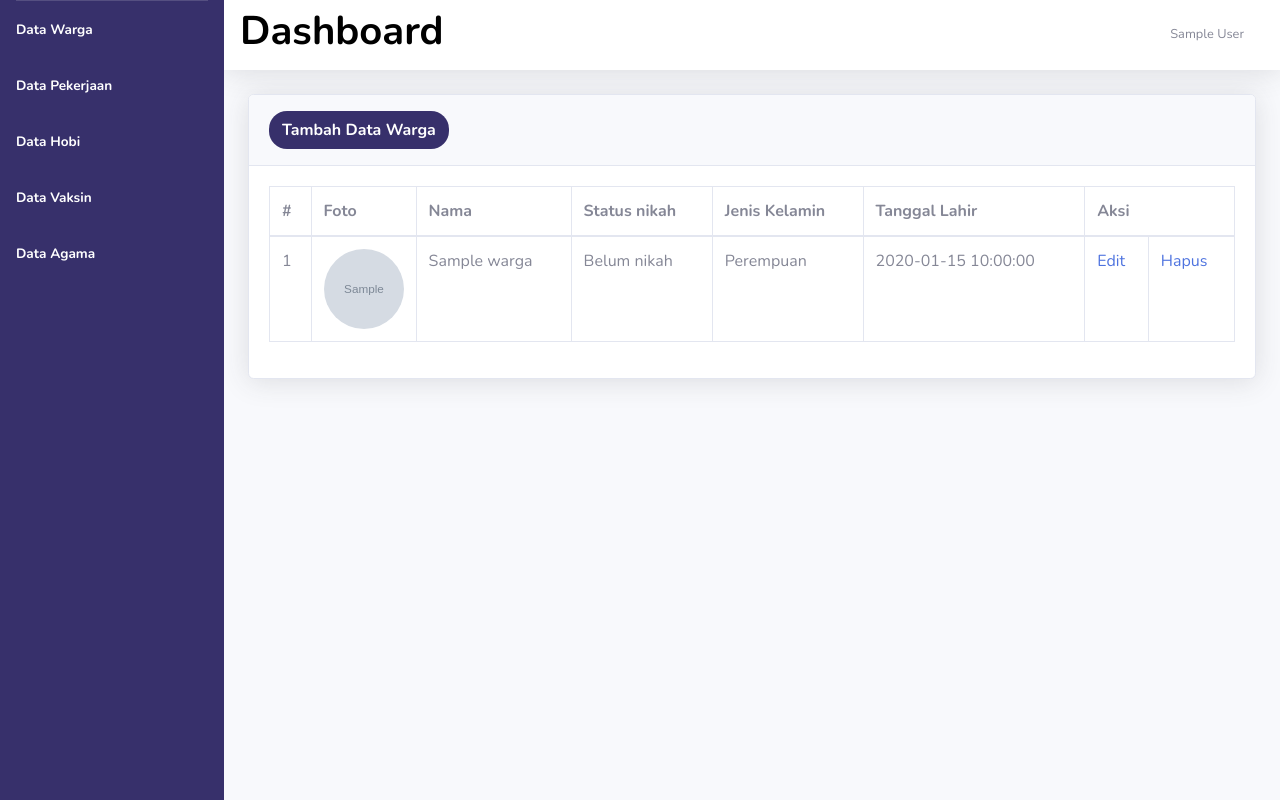
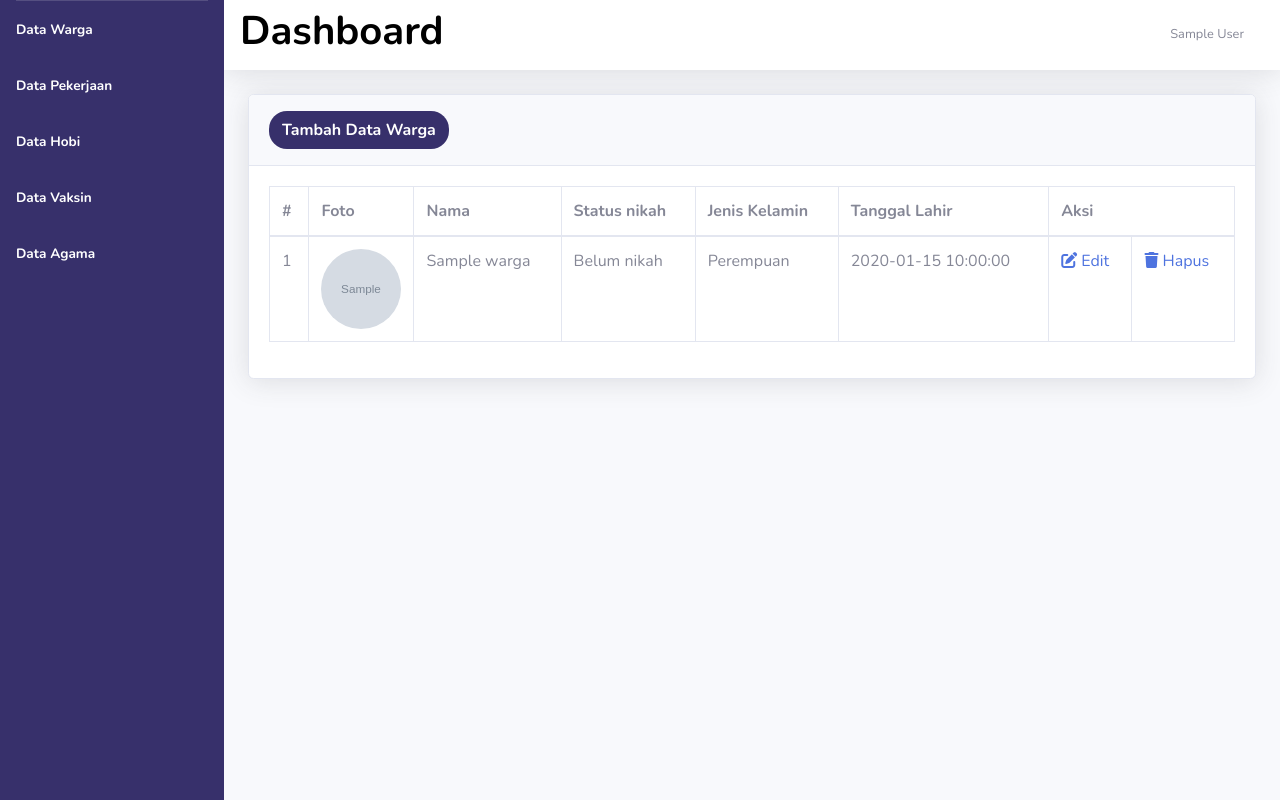
Before and after one commit to femas66/CRUD-WARGA, a PHP site: page / in a window 1280 px wide. Run offline with PHP 8.4, Linux system fonts and the light colour scheme; the visitor is signed in with stand-in values (Sample User, id 1); tables that the repository leaves empty or names only in its code hold one stand-in row (values such as "Sample post"); grey boxes marked "Sample" are stand-in pictures; some libraries are stand-ins or nearby versions.

Commit message:
Tambah icon hapus dan edit

```diff
--- a/halaman-agama.php
+++ b/halaman-agama.php
@@ -148,8 +148,8 @@ $q = $koneksi->query("SELECT * FROM agama");
                                                     <td><?= ($data['jenis_kelamin'] == 'L') ? 'Laki laki' : 'Perempuan' ?></td>
                                                     <td><?= $data['agama'] ?></td>
                                                     <td><?= $data['agama_sebelumnya'] ?></td>
-                                                    <td><a href="edit-agama.php?id=<?= $data['id_agama'] ?>">Edit</a></td>
-                                                    <td><a href="?id_hapus=<?= $data['id_agama'] ?>">Hapus</a></td>
+                                                    <td><a href="edit-agama.php?id=<?= $data['id_agama'] ?>"><i class="fa-solid fa-pen-to-square"></i> Edit</a></td>
+                                                    <td><a href="?id_hapus=<?= $data['id_agama'] ?>"><i class="fa-solid fa-trash"></i> Hapus</a></td>
 
                                                 </tr>
                                                 <?php
--- a/halaman-hobi.php
+++ b/halaman-hobi.php
@@ -146,8 +146,8 @@ $q = $koneksi->query("SELECT * FROM hobi");
                                                     <td><?= $data['nama'] ?></td>
                                                     <td><?= $data['usia'] ?></td>
                                                     <td><?= $data['hobi'] ?></td>
-                                                    <td><a href="edit-hobi.php?id=<?= $data['id_hobi'] ?>">Edit</a></td>
-                                                    <td><a href="?id_hapus=<?= $data['id_hobi'] ?>">Hapus</a></td>
+                                                    <td><a href="edit-hobi.php?id=<?= $data['id_hobi'] ?>"><i class="fa-solid fa-pen-to-square"></i> Edit</a></td>
+                                                    <td><a href="?id_hapus=<?= $data['id_hobi'] ?>"><i class="fa-solid fa-trash"></i> Hapus</a></td>
 
                                                 </tr>
                                                 <?php
--- a/halaman-pekerjaan.php
+++ b/halaman-pekerjaan.php
@@ -149,8 +149,8 @@ $q = $koneksi->query("SELECT * FROM pekerjaan");
                                                     <td><?= $data['pekerjaan'] ?></td>
                                                     <td><?= $data['alamat'] ?></td>
                                                     <td><?= $data['gaji'] ?></td>
-                                                    <td><a href="edit-pekerjaan.php?id=<?= $data['id_pekerjaan'] ?>">Edit</a></td>
-                                                    <td><a href="?id_hapus=<?= $data['id_pekerjaan'] ?>">Hapus</a></td>
+                                                    <td><a href="edit-pekerjaan.php?id=<?= $data['id_pekerjaan'] ?>"><i class="fa-solid fa-pen-to-square"></i> Edit</a></td>
+                                                    <td><a href="?id_hapus=<?= $data['id_pekerjaan'] ?>"><i class="fa-solid fa-trash"></i> Hapus</a></td>
 
                                                 </tr>
                                                 <?php
--- a/halaman-vaksin.php
+++ b/halaman-vaksin.php
@@ -148,8 +148,8 @@ $q = $koneksi->query("SELECT * FROM vaksin");
                                                     <td><?= $data['nik'] ?></td>
                                                     <td><?= $data['usia'] ?></td>
                                                     <td><?= ($data['vaksin'] == 'Y') ? "Sudah" : "Belum" ?></td>
-                                                    <td><a href="edit-vaksin.php?id=<?= $data['id_vaksin'] ?>">Edit</a></td>
-                                                    <td><a href="?id_hapus=<?= $data['id_vaksin'] ?>">Hapus</a></td>
+                                                    <td><a href="edit-vaksin.php?id=<?= $data['id_vaksin'] ?>"><i class="fa-solid fa-pen-to-square"></i> Edit</a></td>
+                                                    <td><a href="?id_hapus=<?= $data['id_vaksin'] ?>"><i class="fa-solid fa-trash"></i> Hapus</a></td>
 
                                                 </tr>
                                                 <?php
--- a/index.php
+++ b/index.php
@@ -156,8 +156,8 @@ $q = $koneksi->query("SELECT * FROM warga");
                                                     <td><?= ($data['jenis_kelamin'] == 'L') ? 'Laki laki' : 'Perempuan' ?></td>
 
                                                     <td><?= $data['tanggal_lahir'] ?></td>
-                                                    <td><a href="edit-warga.php?id=<?= $data['id'] ?>">Edit</a></td>
-                                                    <td><a href="?id_hapus=<?= $data['id'] ?>">Hapus</a></td>
+                                                    <td><a href="edit-warga.php?id=<?= $data['id'] ?>"><i class="fa-solid fa-pen-to-square"></i> Edit</a></td>
+                                                    <td><a href="?id_hapus=<?= $data['id'] ?>"><i class="fa-solid fa-trash"></i> Hapus</a></td>
 
                                                 </tr>
                                                 <?php
```
